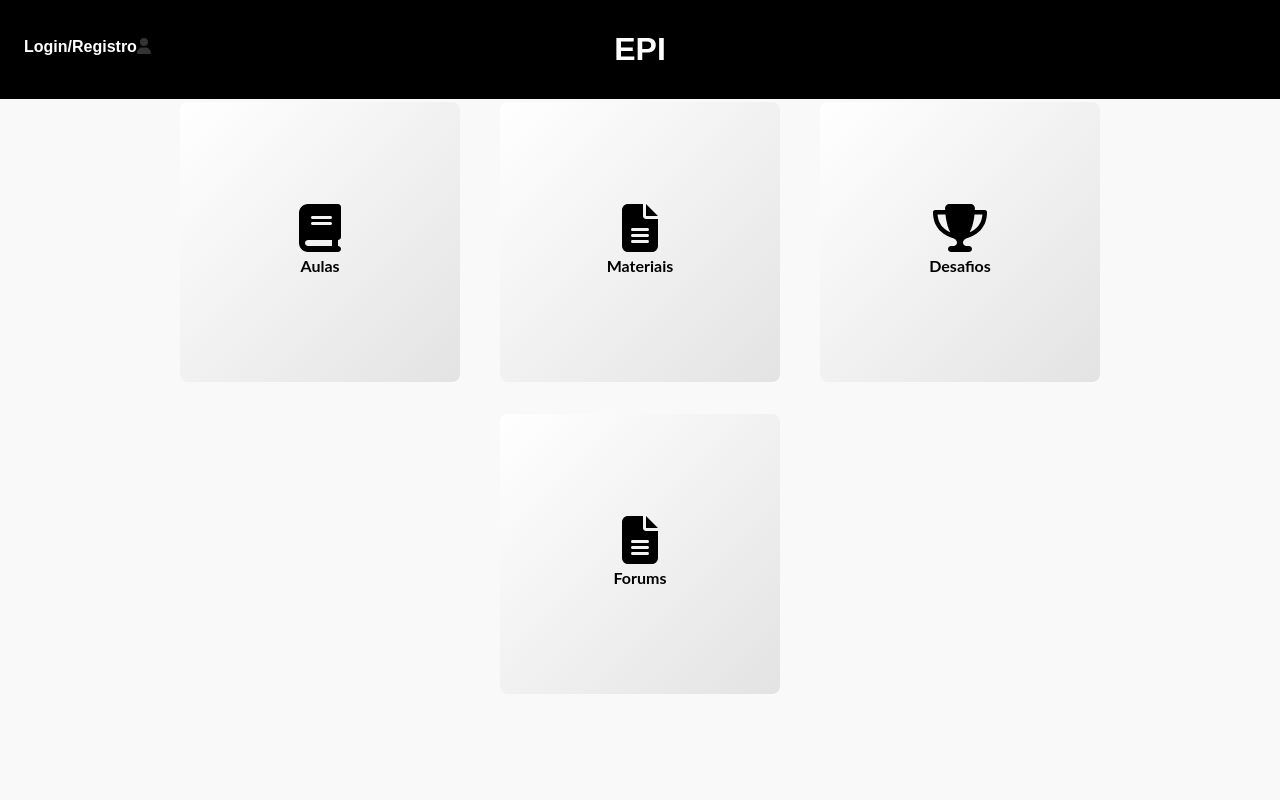
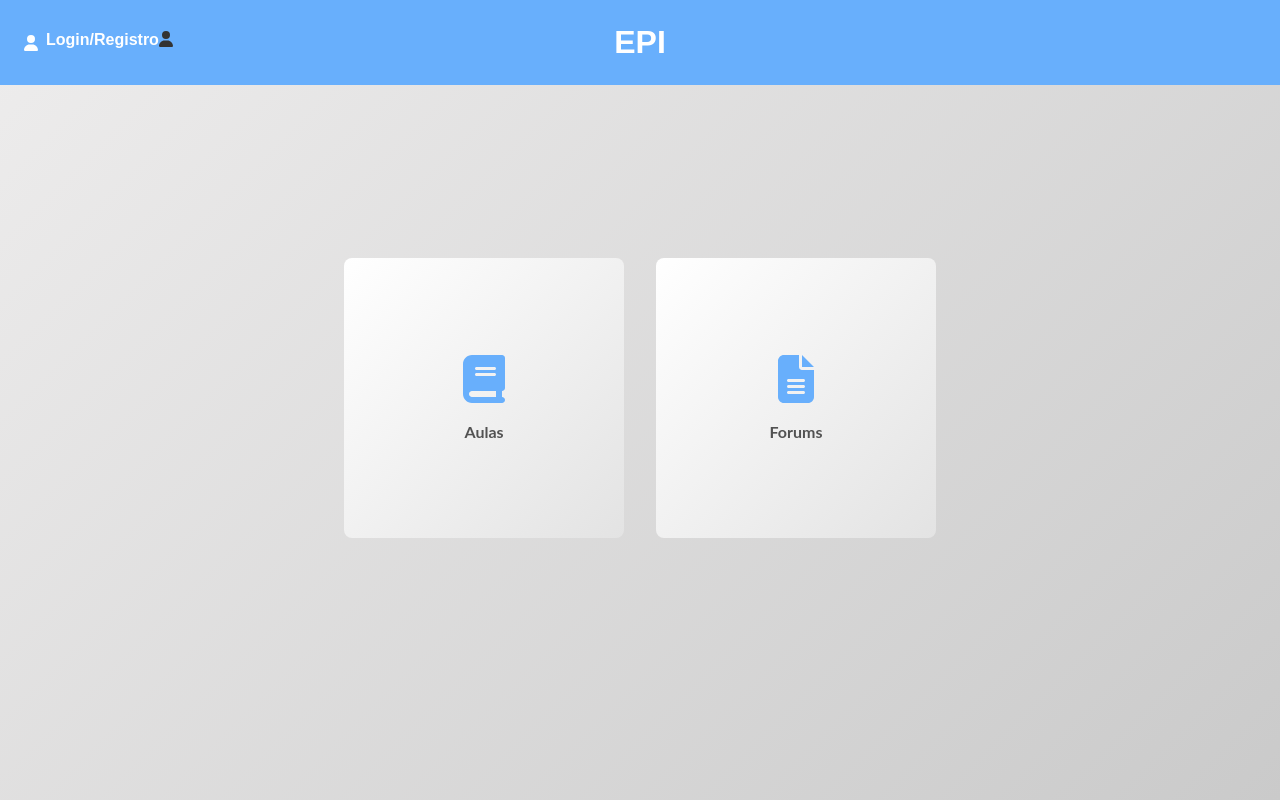
Before and after one commit to otavioCosta2110/EPI-frontend, a React (Create React App) app: page / in a window 1280 px wide. Built offline with nearby package versions, Linux system fonts and the light colour scheme.

Commit message:
feat: Related materials

```diff
--- a/src/AdminPage/adminPage.css
+++ b/src/AdminPage/adminPage.css
@@ -6,6 +6,8 @@ body {
   margin: 0;
   background-color: gainsboro;
   font-family: 'Montserrat', sans-serif;
+  background: linear-gradient(135deg, #eeeded, #cacaca);
+    color: #f0f0f0;
 }
 
 .admin-page{
@@ -43,10 +45,14 @@ body {
 }
 
 .square-text {
-  color: black;
+  color: #525252;
   font-weight: bold;
   font-size: 16px;
   font-family: 'Lato', sans-serif;
+}
+
+.square-text .fa-icon {
+  color: #68affc;
 }
 
 @media (max-width: 390px) {
--- a/src/AdminPage/adminPage.js
+++ b/src/AdminPage/adminPage.js
@@ -21,8 +21,8 @@ function AdminPage() {
           <Link to='/register'>
             <div className="square">
               <span className='square-text'>
-                <FontAwesomeIcon icon={faPenToSquare} size="3x" />
-                <br />
+                <FontAwesomeIcon icon={faPenToSquare} size="3x" className="fa-icon"/>
+                <br /><br />
                 Registrar Administrador
               </span>
             </div>
@@ -30,8 +30,8 @@ function AdminPage() {
           <Link to='/registerVideo'>
             <div className="square">
               <span className='square-text'>
-                <FontAwesomeIcon icon={faBook} size="3x" />
-                <br />
+                <FontAwesomeIcon icon={faBook} size="3x" className="fa-icon"/>
+                <br /><br />
                 Alterar Aulas
               </span>
             </div>
@@ -39,8 +39,8 @@ function AdminPage() {
           <Link to='/RegisterMaterial'>
             <div className="square">
               <span className='square-text'>
-                <FontAwesomeIcon icon={faFileAlt} size="3x" />
-                <br />
+                <FontAwesomeIcon icon={faFileAlt} size="3x" className="fa-icon"/>
+                <br /><br />
                 Alterar Materiais
               </span>
             </div>
@@ -48,8 +48,8 @@ function AdminPage() {
           <Link to='/registerChallenge'>
             <div className="square">
               <span className='square-text'>
-                <FontAwesomeIcon icon={faTrophy} size="3x" />
-                <br />
+                <FontAwesomeIcon icon={faTrophy} size="3x" className="fa-icon"/>
+                <br /><br />
                 Alterar Desafios
               </span>
             </div>
@@ -57,8 +57,8 @@ function AdminPage() {
           <Link to='/forums'>
             <div className="square">
               <span className='square-text'>
-                <FontAwesomeIcon icon={faFileAlt} size="3x" />
-                <br />
+                <FontAwesomeIcon icon={faFileAlt} size="3x" className="fa-icon"/>
+                <br /><br />
                 Forums
               </span>
             </div>
--- a/src/Header/header.css
+++ b/src/Header/header.css
@@ -1,6 +1,6 @@
 .header {
   width: 100%;
-  background-color: #000000;
+  background-color:#68affc;
   color: #ffffff;
   padding: 3vh;
   display: flex;
--- a/src/Header/header.js
+++ b/src/Header/header.js
@@ -26,6 +26,7 @@ function Header({ style }) {
   return (
     <header className="header" style={style}>
       <div className="header-column left-section">
+        <FontAwesomeIcon icon={faUser} style={{ marginRight: "0.5rem" }}/>
         {user ? (
           <div className="user-info">
             {user.data.role === "0" ? (
@@ -35,7 +36,6 @@ function Header({ style }) {
             ) : (
               <span>{user.data.name}</span>
             )}
-            <FontAwesomeIcon icon={faUser} />
           </div>
         ) : (
           <div className="login">
--- a/src/Videos/VideoPage.css
+++ b/src/Videos/VideoPage.css
@@ -7,16 +7,15 @@
 body {
   font-family: Arial, sans-serif;
   color: #333;
-  line-height: 1.6;
   background-color: #f9f9f9;
 }
 
 .video-page {
   display: flex;
   justify-content: space-between;
-  max-width: 1200px;
+  width: 80vw;
   margin: 20px auto;
-  margin-top: 20%;
+  margin-top: 60vh;
   padding: 20px;
   background-color: #fff;
   box-shadow: 0 0 10px rgba(0, 0, 0, 0.1);
@@ -71,7 +70,7 @@ body {
 }
 
 .related-videos-list {
-  max-height: 400px;
+  height: 400px;
   overflow-y: auto;
 }
 
@@ -82,6 +81,42 @@ body {
   text-decoration: none;
   color: inherit;
   transition: background-color 0.3s ease;
+}
+
+.materials-section {
+  margin-top: 20px;
+}
+
+.materials-list {
+  display: flex;
+  flex-direction: column;
+  gap: 10px;
+}
+
+.material-item {
+  background-color: #fff;
+  padding: 15px;
+
+}
+
+.material-item h3 {
+  font-size: 18px;
+  margin-bottom: 5px;
+}
+
+.material-item p {
+  font-size: 14px;
+  margin-bottom: 10px;
+}
+
+.material-item a {
+  font-size: 14px;
+  color: #007bff;
+  text-decoration: none;
+}
+
+.material-item a:hover {
+  text-decoration: underline;
 }
 
 @media (max-width: 768px) {
--- a/src/Videos/VideoPage.js
+++ b/src/Videos/VideoPage.js
@@ -13,6 +13,8 @@ function VideoPage() {
   const [relatedVideos, setRelatedVideos] = useState([]);
   const [userRating, setUserRating] = useState(null);
   const [hoverRating, setHoverRating] = useState(-1);
+  const [materials, setMaterials] = useState([]);
+  const [showAllMaterials, setShowAllMaterials] = useState(false);
 
   const apiURL = "http://localhost:3000";
 
@@ -31,7 +33,20 @@ function VideoPage() {
       }
     };
 
+    const fetchMaterials = async () => {
+      try {
+        const response = await fetch(
+          `${apiURL}/material/getmaterialbyvideo/${id}`
+        );
+        const data = await response.json();
+        setMaterials(data.data);
+      } catch (error) {
+        console.error("Error fetching materials:", error);
+      }
+    };
+
     fetchVideo();
+    fetchMaterials();
   }, [id]);
 
   function getYouTubeVideoId(url) {
@@ -124,6 +139,10 @@ function VideoPage() {
     return imageUrl;
   }
 
+  const handleShowAllMaterials = () => {
+    setShowAllMaterials(!showAllMaterials);
+  };
+
   return (
     <div className="video-page">
       <div className="video-container">
@@ -170,6 +189,8 @@ function VideoPage() {
   onChangeActive={(event, newHover) => {
     setHoverRating(newHover);
   }}
+  icon={<span style={{ color: "#FFD700", fontSize: "36px" }}>★</span>}
+  emptyIcon={<span style={{ color: "#ccc", fontSize: "36px" }}>★</span>}
 />
           </Box>
         )}
@@ -223,6 +244,39 @@ function VideoPage() {
               </div>
             </Link>
           </div>
+          {materials.length > 0 && (
+            <div className="materials-section">
+              <h2>Materiais Relacionados</h2>
+              <div className="materials-list">
+                {materials.map(
+                  (material, index) =>
+                    (index < 2 || showAllMaterials) && (
+                      <div key={material.id} className="material-item">
+                        <h3>{material.title}</h3>
+                        <p>{material.description}</p>
+                        <p>{material.id}</p>
+                        <a
+                          href={`http://localhost:3000/material/download/${material.file_url}`}
+                          download
+                          target="_blank"
+                          rel="noopener noreferrer"
+                        >
+                          Baixar
+                        </a>
+                      </div>
+                    )
+                )}
+              </div>
+              {materials.length > 2 && (
+                <input
+                  type="button"
+                  value={showAllMaterials ? "Mostrar menos" : "Mostrar mais"}
+                  onClick={handleShowAllMaterials}
+                  style={{ opacity: 0.5, color: "gray" }}
+                />
+              )}
+            </div>
+          )}
         </div>
       )}
     </div>
--- a/src/Videos/videos.js
+++ b/src/Videos/videos.js
@@ -1,6 +1,6 @@
 import React, { useState, useEffect } from "react";
 import { Link } from "react-router-dom";
-import "./pagesCss.css";
+import "./videos.css";
 import { useParams } from "react-router-dom";
 
 function Videos() {
@@ -99,7 +99,6 @@ function Videos() {
             );
             const videoId = match && match[1];
 
-            if (!isWatched(video.id)) {
               return (
                 <Link
                   key={video.id}
@@ -122,11 +121,10 @@ function Videos() {
                   </div>
                 </Link>
               );
-            }
             return null;
           })
         ) : (
-          <p>No videos available</p>
+          <p>Não há videos disponíveis</p>
         )}
 
         <h2>Histórico</h2>
--- a/src/home/home.css
+++ b/src/home/home.css
@@ -45,6 +45,10 @@ body {
     font-family: 'Lato', sans-serif;
   }
 
+  .square-text .fa-icon {
+    color: #68affc;
+  }
+
   @media (max-width: 390px) {
     .container {
       flex-direction: row;
--- a/src/home/home.js
+++ b/src/home/home.js
@@ -20,35 +20,17 @@ const ThreeSquares = () => {
         <Link to="/videos">
           <div className="square">
             <a className="square-text">
-              <FontAwesomeIcon icon={faBook} size="3x" />
-              <br />
+              <FontAwesomeIcon icon={faBook} size="3x" className="fa-icon"/>
+              <br /><br />
               Aulas
-            </a>
-          </div>
-        </Link>
-        <Link to="/materials">
-          <div className="square">
-            <a className="square-text">
-              <FontAwesomeIcon icon={faFileAlt} size="3x" />
-              <br />
-              Materiais
-            </a>
-          </div>
-        </Link>
-        <Link to="/challenges">
-          <div className="square">
-            <a className="square-text">
-              <FontAwesomeIcon icon={faTrophy} size="3x" />
-              <br />
-              Desafios
             </a>
           </div>
         </Link>
         <Link to="/forums">
           <div className="square">
             <a className="square-text">
-              <FontAwesomeIcon icon={faFileAlt} size="3x" />
-              <br />
+              <FontAwesomeIcon icon={faFileAlt} size="3x" className="fa-icon"/>
+              <br /><br />
               Forums
             </a>
           </div>
```
Also changed, not shown: src/Videos/videos.css (renamed from src/Videos/pagesCss.css). Lines whose indentation alone changed are shown as unchanged.
